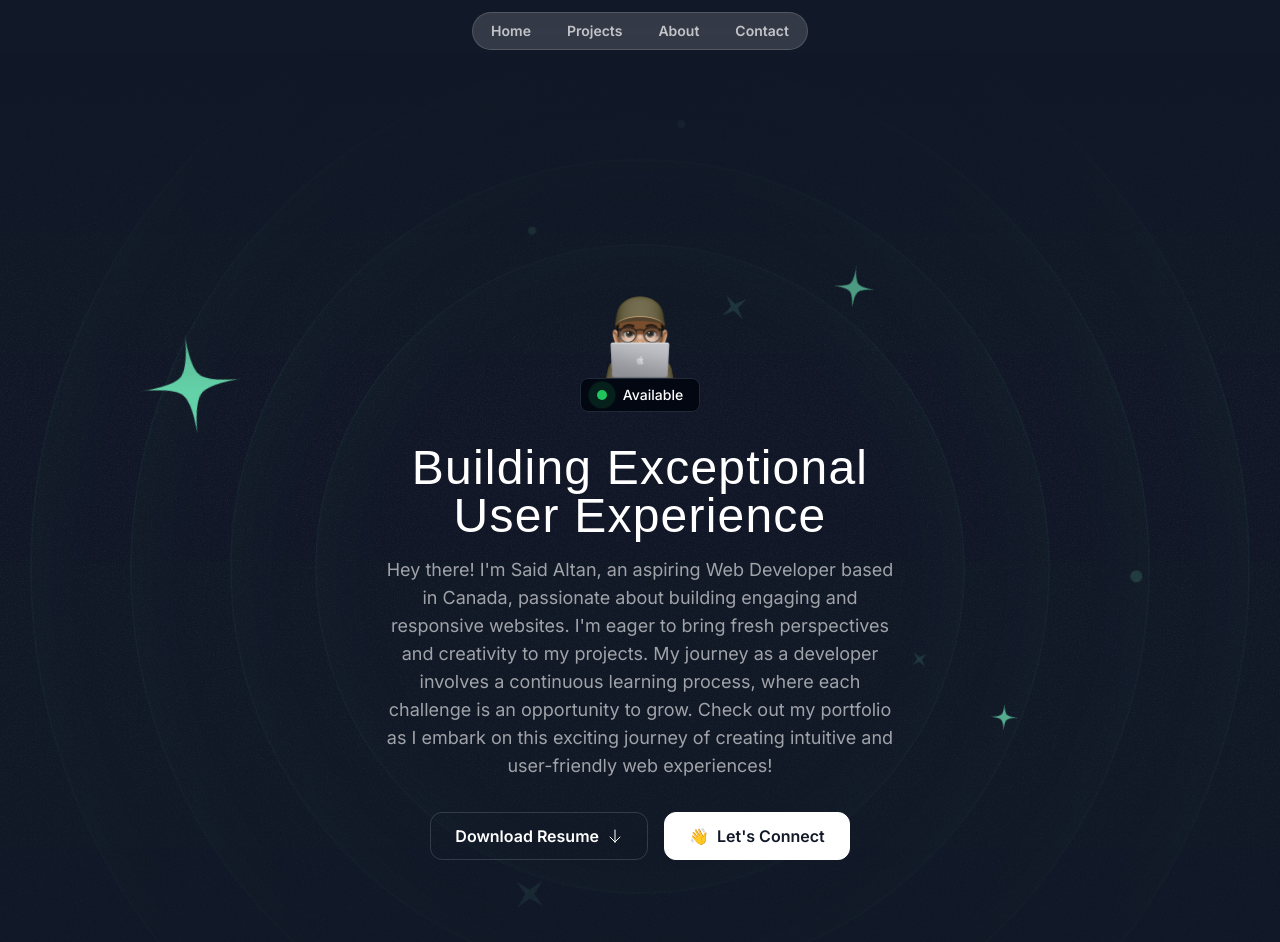
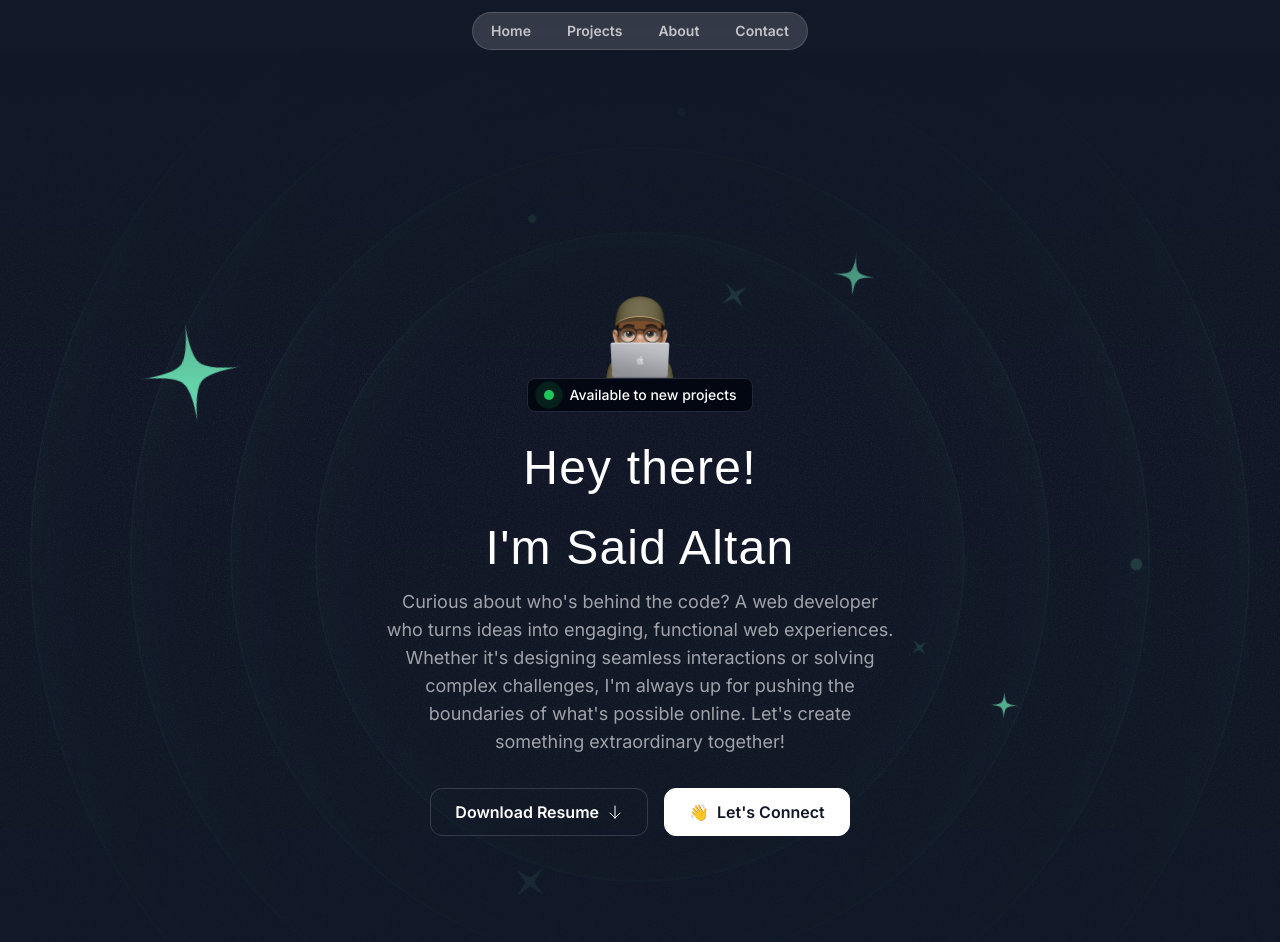
Before and after one commit to altansaid/portfolio-react, a Next.js app: page / in a window 1280 px wide. Shown: the top 942 px of the page. Built offline with nearby package versions, Linux system fonts and the light colour scheme; a web font is replaced by a local one.

Commit message:
Bug fixes

```diff
--- a/src/app/layout.tsx
+++ b/src/app/layout.tsx
@@ -11,7 +11,7 @@ const calistoga = Calistoga({
 })
 
 export const metadata: Metadata = {
-	title: 'My Portfolio',
+	title: 'Said Altan',
 	description: 'Created with the help of Frontend Tribe',
 }
 
--- a/src/sections/Hero.tsx
+++ b/src/sections/Hero.tsx
@@ -121,30 +121,35 @@ export const HeroSection = () => {
 						<div className="bg-green-500 size-2.5 rounded-full relative">
 							<div className="bg-green-500 absolute inset-0 rounded-full animate-ping-large"></div>
 						</div>
-						<div className="text-sm font-medium">Available</div>
+						<div className="text-sm font-medium">Available to new projects</div>
 					</div>
 					<div className="max-w-lg mx-auto">
 						<h1 className="font-serif text-3xl md:text-5xl text-center mt-8 tracking-wide">
-							Building Exceptional User Experience
+							Hey there!
 						</h1>
+						<h1 className="font-serif text-3xl md:text-5xl text-center mt-8 tracking-wide">
+							I&apos;m Said Altan
+						</h1>
+
 						<p className="mt-4 text-center text-white/60 md:text-lg">
-							Hey there! I&apos;m Said Altan, an aspiring Web Developer based in
-							Canada, passionate about building engaging and responsive
-							websites. I&apos;m eager to bring fresh perspectives and
-							creativity to my projects. My journey as a developer involves a
-							continuous learning process, where each challenge is an
-							opportunity to grow. Check out my portfolio as I embark on this
-							exciting journey of creating intuitive and user-friendly web
-							experiences!
+							Curious about who&apos;s behind the code? A web developer who
+							turns ideas into engaging, functional web experiences. Whether
+							it's designing seamless interactions or solving complex
+							challenges, I'm always up for pushing the boundaries of what's
+							possible online. Let&apos;s create something extraordinary
+							together!
 						</p>
 					</div>
 					<div className="flex flex-col md:flex-row justify-center items-center mt-8 gap-4">
-						<button className="inline-flex items-center gap-2 border border-white/15 px-6 h-12 rounded-xl">
-							<span className="font-semibold">
-								<a href="#">Download Resume</a>
-							</span>
-							<ArrowDown className="size-4" />
-						</button>
+						<a
+							href={process.env.PUBLIC_URL + '/src/assets/pdf/resume.pdf'}
+							download
+						>
+							<button className="inline-flex items-center gap-2 border border-white/15 px-6 h-12 rounded-xl">
+								<span className="font-semibold">Download Resume</span>
+								<ArrowDown className="size-4" />
+							</button>
+						</a>
 						<button className="inline-flex items-center gap-2 border border-white bg-white text-gray-900 h-12 px-6 rounded-xl">
 							<span>👋</span>
 							<span className="font-semibold">
```
Also changed, not shown: 1 other file (tests, documents, lock files or other folders).
